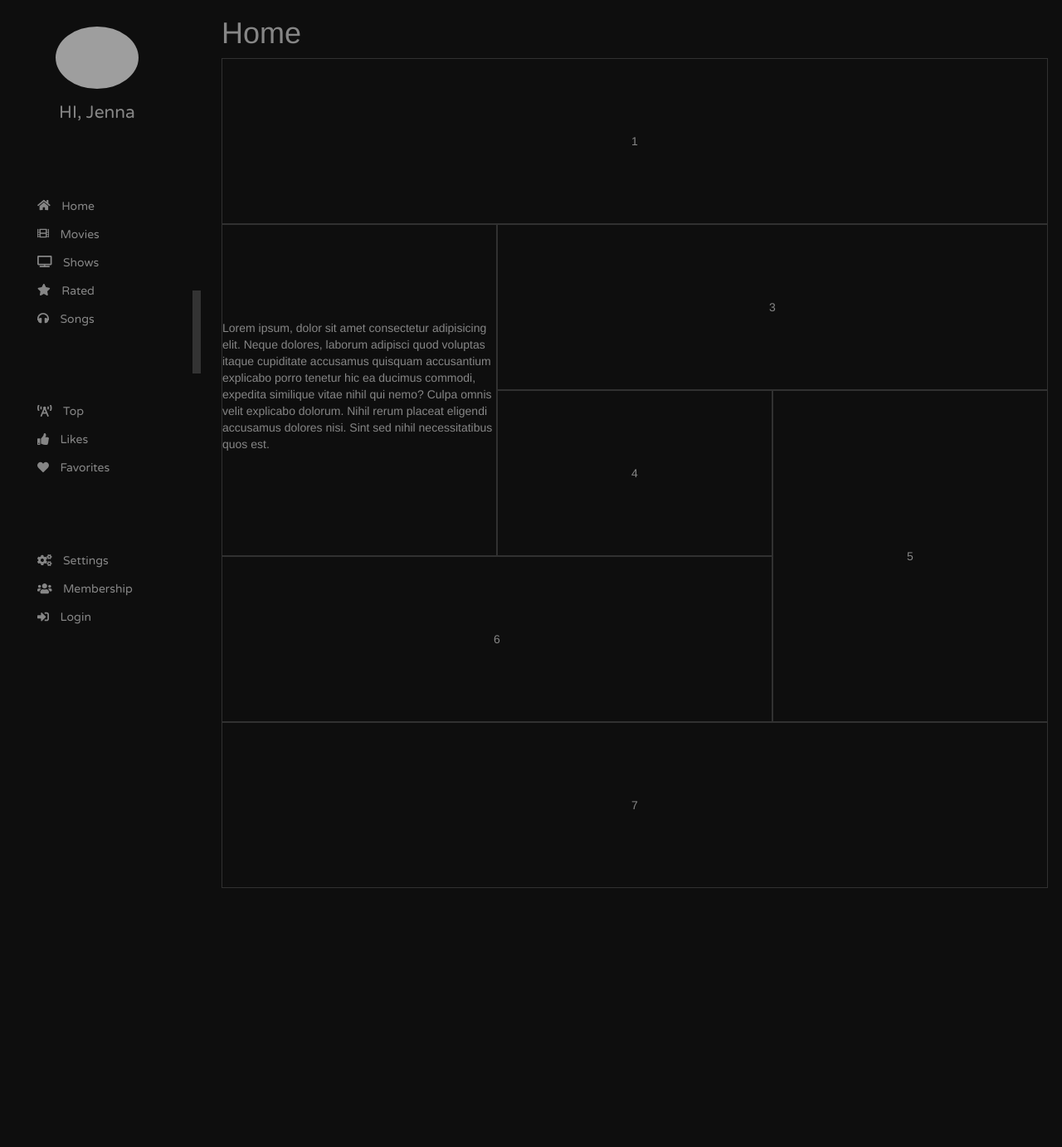
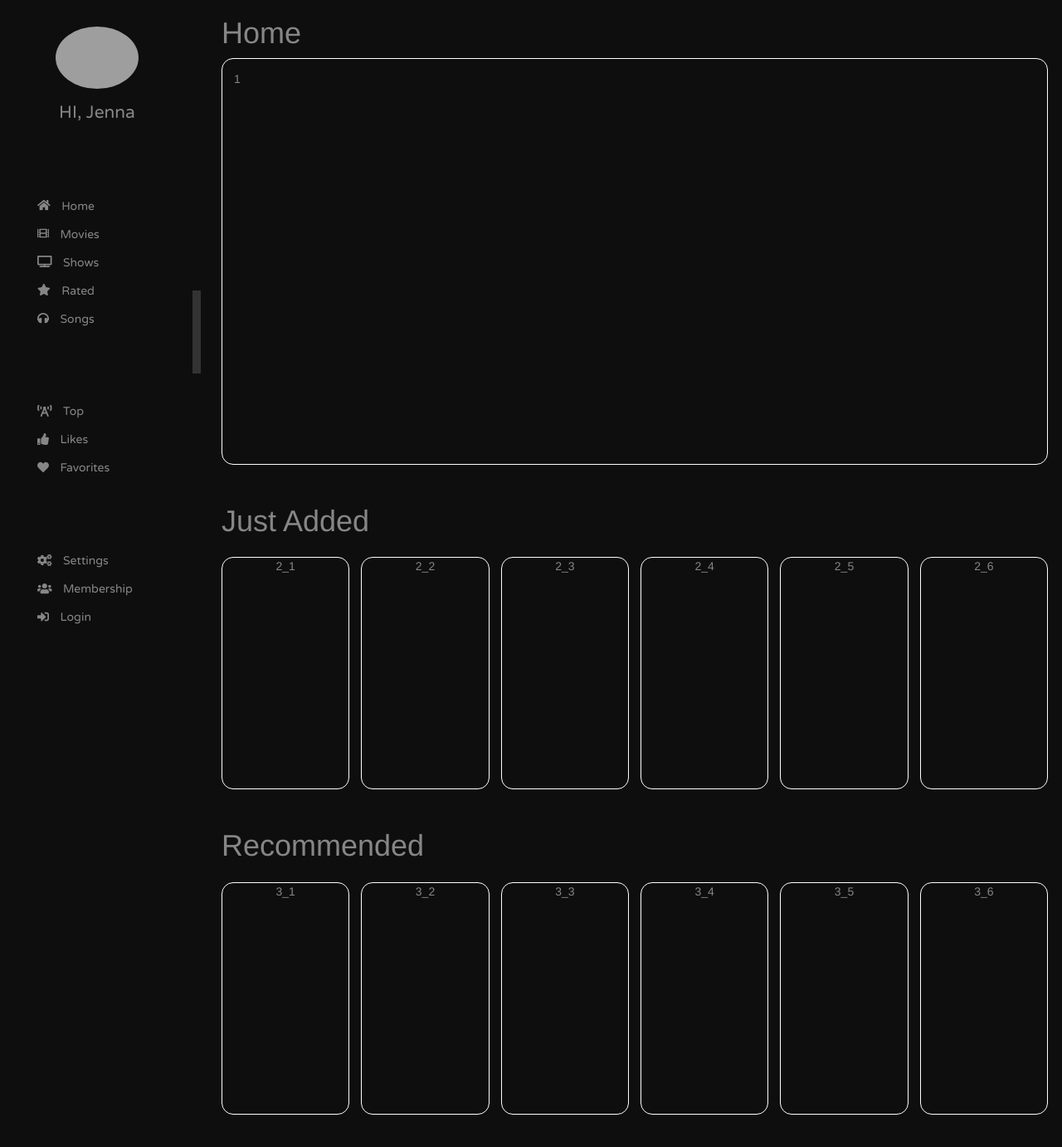
Before and after one commit to MaxBaranowski/react-cinema, a React (Create React App) app in the folder app/: page / in a window 1280 px wide. Shown: the top 1382 px of the page at 83% size. Before the commit the page ends 1070 px from the top, so only its background shows below. Built offline with nearby package versions, Linux system fonts and the light colour scheme; grey boxes are pictures that could not be loaded.

Commit message:
adding home template

```diff
--- a/app/src/components/MainContent/styles.scss
+++ b/app/src/components/MainContent/styles.scss
@@ -4,6 +4,7 @@
   justify-content: flex-start;
   position: relative;
   width: 100%;
+  max-width: 1200px;
   min-height: 100vh;
   height: 100vh;
   margin: 0 25px 0 25px;
--- a/app/src/components/Pages/Home/index.js
+++ b/app/src/components/Pages/Home/index.js
@@ -13,19 +13,40 @@ export default class Home extends Component {
 
   render() {
     return (
-      <div>
+      <React.Fragment>
         <h1>Home</h1>
-        <div className="grid-wrapper">
-          <div className="item1">1</div>
-          <div className="item2"><p>Lorem ipsum, dolor sit amet consectetur adipisicing elit. Neque dolores, laborum adipisci quod voluptas itaque cupiditate accusamus quisquam accusantium explicabo porro tenetur hic ea ducimus commodi, expedita similique vitae nihil qui nemo? Culpa omnis velit explicabo dolorum. Nihil rerum placeat eligendi accusamus dolores nisi. Sint sed nihil necessitatibus quos est.</p></div>
-          <div className="item3">3</div>
-          <div className="item4">4</div>
-          <div className="item5">5</div>
-          <div className="item6">6</div>
-          <div className="item7">7</div>
+        <div className="home-wrapper">
+          <header className="home-banner">1</header>
+          <main className="home-sections">
+            <section className="section just-added">
+              <header>
+                <h1>Just Added</h1>
+              </header>
+              <div className="section-body">
+                <div className="item">2_1</div>
+                <div className="item">2_2</div>
+                <div className="item">2_3</div>
+                <div className="item">2_4</div>
+                <div className="item">2_5</div>
+                <div className="item">2_6</div>
+              </div>
+            </section>
+            <section className="section recommended">
+              <header>
+                <h1>Recommended</h1>
+              </header>
+              <div className="section-body">
+                <div className="item">3_1</div>
+                <div className="item">3_2</div>
+                <div className="item">3_3</div>
+                <div className="item">3_4</div>
+                <div className="item">3_5</div>
+                <div className="item">3_6</div>
+              </div>
+            </section>
+          </main>
         </div>
-        {/* {store.getState().showMenu.tos} */}
-      </div >
+      </React.Fragment >
     )
   }
 }
--- a/app/src/components/Pages/Home/testGrid.scss
+++ b/app/src/components/Pages/Home/testGrid.scss
@@ -1,47 +1,41 @@
-.grid-wrapper {
-  display: grid;
-  grid-auto-rows: minmax(200px, max-content);
-  grid-auto-columns: minmax(min-content, 1fr);
-
-  div {
-    border: 1px solid #313131;
+.home-wrapper {
+  display: flex;
+  flex-direction: column;
+  box-sizing: border-box;
+  padding-bottom: 4em;
+  .home-banner {
     display: flex;
-    align-items: center;
-    justify-content: center;
-    box-sizing: border-box;
+    width: 100%;
+    height: 35em;
+    border: 1px solid #fff;
+    border-radius: 1em;
+    padding: 1em;
   }
 
-  .item1 {
-    grid-column-start: 1;
-    grid-column-end: 4;
-  }
-
-  .item2 {
-    grid-column-start: 1;
-    grid-column-end: 1;
-    grid-row-start: 2;
-    grid-row-end: 4;
-  }
-
-  .item3 {
-    grid-column-start: 2;
-    grid-column-end: 4;
-  }
-
-  .item5 {
-    grid-column-start: 3;
-    grid-column-end: 4;
-    grid-row-start: 3;
-    grid-row-end: 5;
-  }
-
-  .item6 {
-    grid-column-start: 1;
-    grid-column-end: 3;
-  }
-
-  .item7 {
-    grid-column-start: 1;
-    grid-column-end: 4;
+  .home-sections {
+    display: flex;
+    flex-direction: column;
+    .section {
+      display: flex;
+      flex-direction: column;
+      header {
+        margin: 2em 0 1em 0;
+      }
+      .section-body {
+        display: grid;
+        grid-template-columns: repeat(6, minmax(min-content, 1fr));
+        grid-gap: 1em;
+        // border: 1px solid #fff;
+        // border-radius: 1em;
+        // padding: 1em;
+        .item {
+          display: flex;
+          justify-content: center;
+          height: 20em;
+          border: 1px solid #fff;
+          border-radius: 1em;
+        }
+      }
+    }
   }
 }
--- a/app/src/components/variables.scss
+++ b/app/src/components/variables.scss
@@ -2,5 +2,6 @@
 
 $menu-dark: #151515;
 $app-dark: #0e0e0e;
+$app-light: #f1f1f1;
 $app-font-dark: #868686; //#333;
 $app-nav-link-color: #868686;
```
